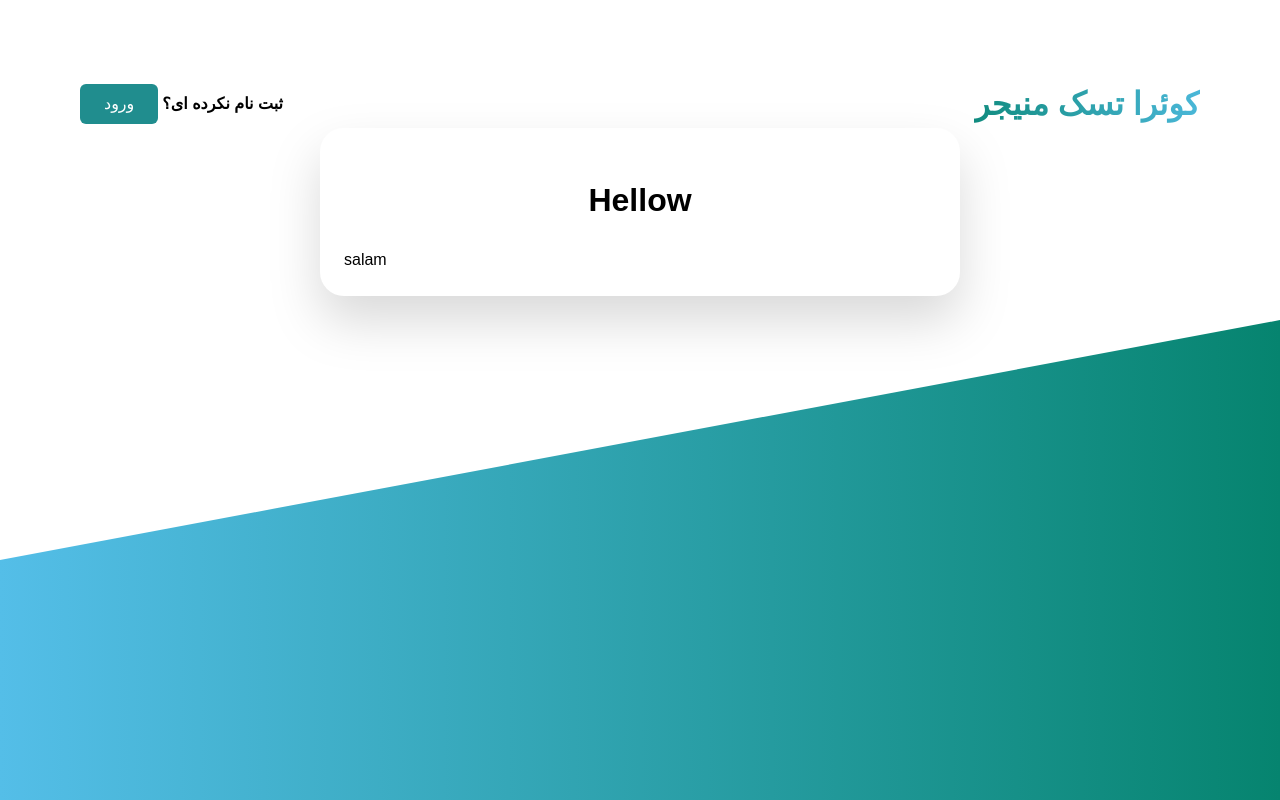
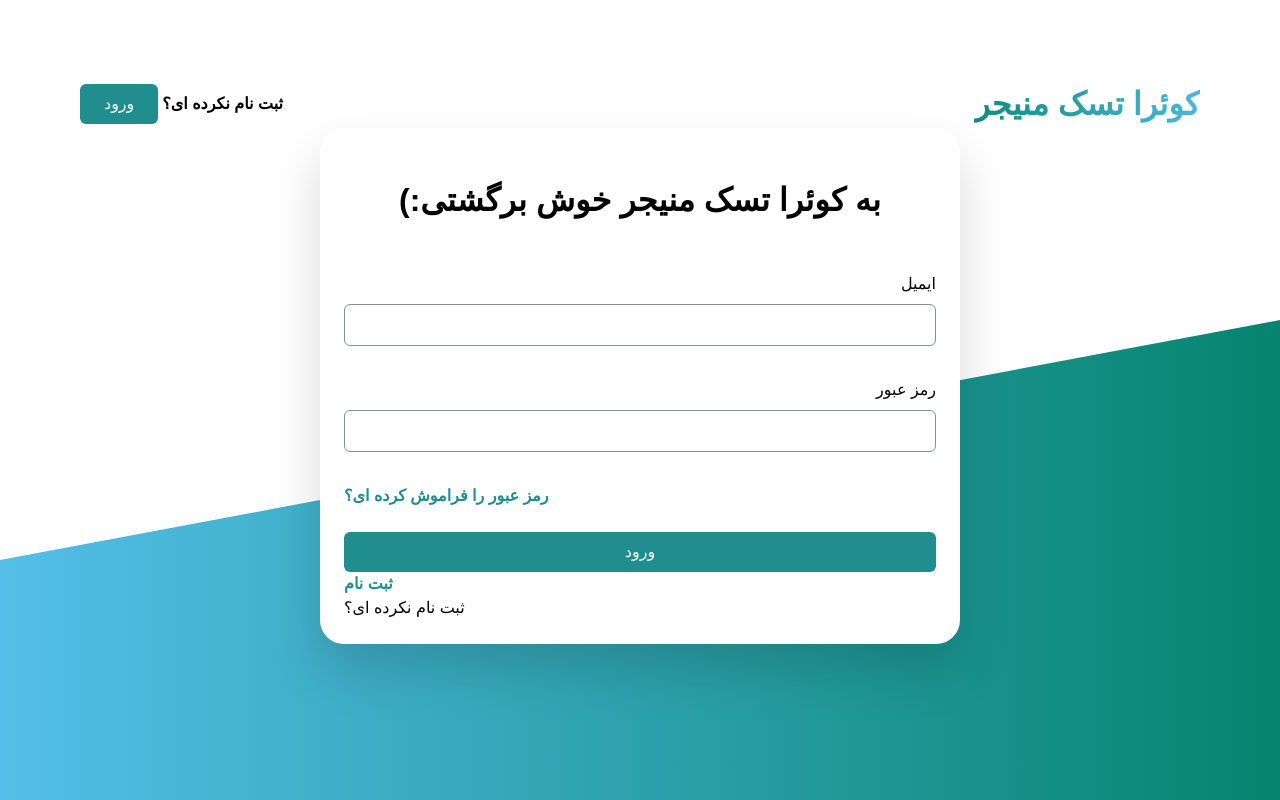
Before and after one commit to Summer-Frontend-Quera-Bootcamp/GROUP_10, a React (Vite) app: page / in a window 1280 px wide. Built offline with nearby package versions, Linux system fonts and the light colour scheme; the HTML template or start-up script is replaced by a standard one; a web font is replaced by a local one.

Commit message:
complete-first-arian's-task

```diff
--- a/src/Pages/AuthenticationPages/LoginPage/LoginPage.tsx
+++ b/src/Pages/AuthenticationPages/LoginPage/LoginPage.tsx
@@ -1,14 +1,84 @@
+import { useForm } from "react-hook-form";
+import { z } from "zod";
+import { zodResolver } from "@hookform/resolvers/zod";
+
 import AuthLayout from "../../../Layouts/AuthLayout";
 import { ContainerAuth } from "../../../Components/Ui/Containers";
+import { InputText } from "../../../Components/Ui/Inputs";
+import { ButtonPrimary } from "../../../Components/Ui/Buttons";
+import { AncherPrimary } from "../../../Components/Ui/Anchers";
+
+const schema = z.object({
+  email: z.string().email({ message: ".لطفا ایمیل خود را به درستی وارد کنید" }),
+  pass: z
+    .string()
+    .min(8, { message: "رمز کوتاه است" })
+    .max(32, { message: ".رمز عبور صحیح نیست" }),
+});
+
+type Check = z.infer<typeof schema>;
 
 const Login = () => {
+  const {
+    register,
+    handleSubmit,
+    formState: { errors },
+  } = useForm<Check>({ resolver: zodResolver(schema) });
+
   return (
     <AuthLayout>
-      <ContainerAuth heading="Hellow">
-        <div>
-          <h2>salam</h2>
-        </div>
-      </ContainerAuth>
+      <form>
+        <ContainerAuth heading="(:به کوئرا تسک منیجر خوش برگشتی  ">
+          <div className="flex flex-col">
+            <div className="mt-m">
+              <InputText
+                name="email"
+                register={register}
+                label="ایمیل"
+                type="email"
+              />
+              {errors.email && (
+                <p className="text-red-primary text-right">
+                  {errors.email.message}
+                </p>
+              )}
+            </div>
+
+            <div className="my-m">
+              <InputText
+                name="pass"
+                register={register}
+                label="رمز عبور"
+                type="password"
+              />
+              {errors.pass && (
+                <p className="text-red-primary text-right">
+                  {errors.pass.message}
+                </p>
+              )}
+            </div>
+
+            <div className="flex items-center">
+              <AncherPrimary href="">رمز عبور را فراموش کرده ای؟</AncherPrimary>
+            </div>
+
+            <div className="mt-m">
+              <ButtonPrimary
+                onClick={handleSubmit((data1) => console.log(data1))}
+                bigger={true}
+                type="submit"
+              >
+                ورود
+              </ButtonPrimary>
+            </div>
+
+            <div className="">
+              <AncherPrimary href="">ثبت نام</AncherPrimary>
+              <p>ثبت نام نکرده ای؟</p>
+            </div>
+          </div>
+        </ContainerAuth>
+      </form>
     </AuthLayout>
   );
 };
```
Also changed, not shown: Services/index.tsx (renamed from src/Services/index.tsx).
